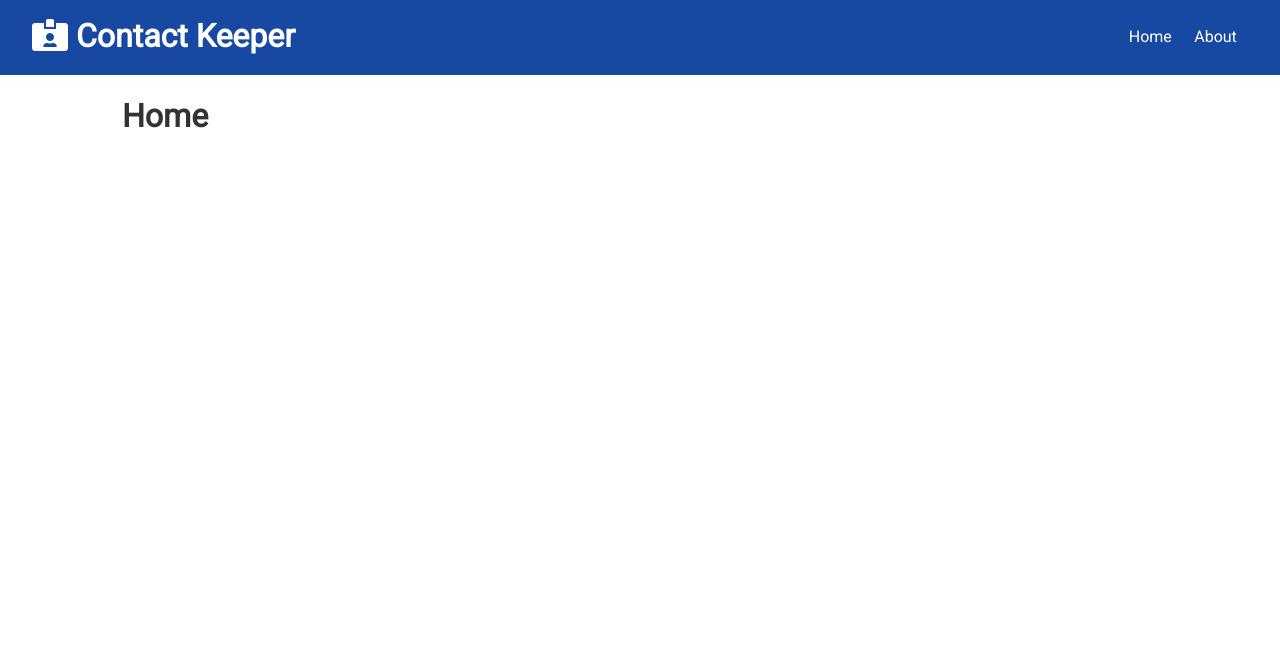
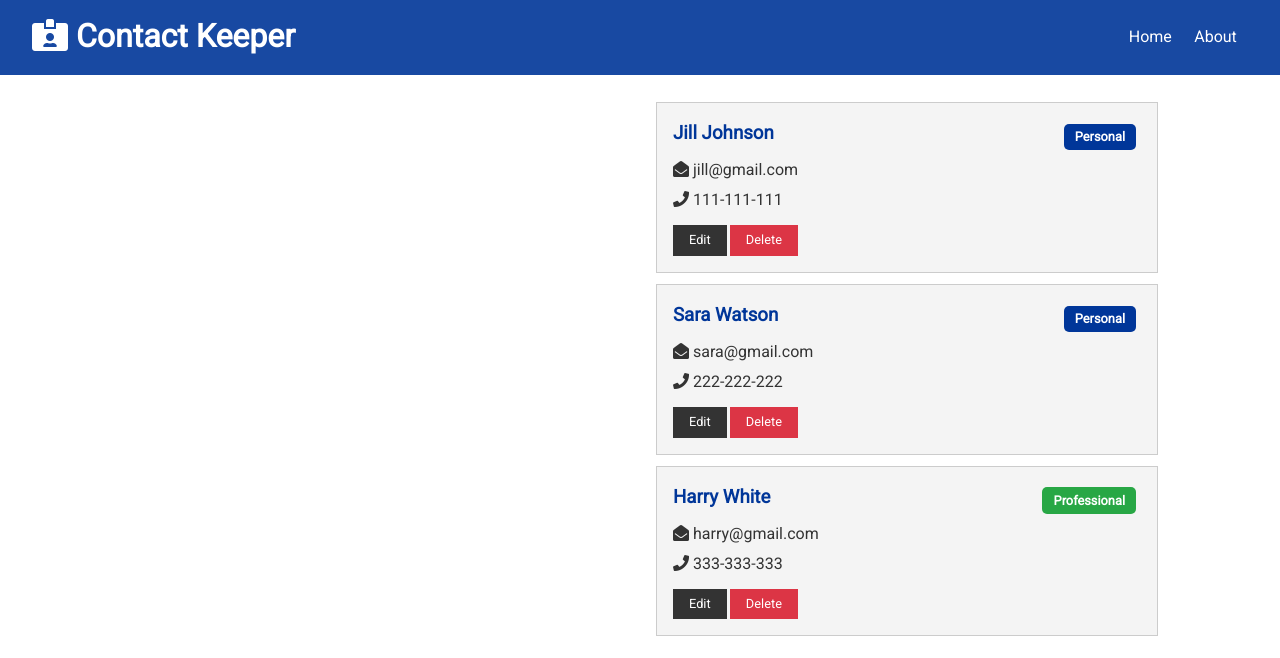
Before and after one commit to daikadai/Contactkeeper-server, a React (Create React App) app in the folder client/: page / in a window 1280 px wide. Shown: the top 658 px of the page. Built offline with nearby package versions, Linux system fonts and the light colour scheme.

Commit message:
Contacts & ContactItem Components

```diff
--- /dev/null
+++ b/client/src/components/contacts/ContactItem.js
@@ -0,0 +1,35 @@
+import React from 'react';
+import PropTypes from 'prop-types';
+
+const ContactItem = ({ contact }) => {
+  const { id, name, email, phone, type } = contact;
+  return (
+    <div className='card bg-light'>
+      <h3 className="text-primary text-left">
+        {name}{' '}
+        <span style={{ float: 'right' }} className={'badge ' + (type === 'professional' ? 'badge-success' : 'badge-primary')}>
+          {type.charAt(0).toUpperCase() + type.slice(1)}
+        </span>
+      </h3>
+      <ul className="list">
+        {email && (
+          <li>
+            <i className="fas fa-envelope-open"></i> {email}
+          </li>)}
+        {phone && (
+          <li>
+            <i className="fas fa-phone"></i> {phone}
+          </li>)}
+      </ul>
+      <p>
+        <button className="btn btn-dark btn-sm">Edit</button>
+        <button className="btn btn-danger btn-sm">Delete</button>
+      </p>
+    </div>
+  )
+}
+
+ContactItem.propTypes = {
+  contact: PropTypes.object.isRequired
+}
+export default ContactItem;
--- /dev/null
+++ b/client/src/components/contacts/Contacts.js
@@ -0,0 +1,18 @@
+import React, { useContext, Fragment } from 'react';
+import ContactContext from '../../context/contact/contactContext';
+import ContactItem from './ContactItem';
+
+const Contacts = () => {
+  const contactContext = useContext(ContactContext);
+
+  const { contacts } = contactContext;
+  return (
+    <Fragment>
+      {contacts.map(contact => (
+        <ContactItem contact={contact} key={contact.id} />
+      ))}
+    </Fragment>
+  )
+}
+
+export default Contacts
--- a/client/src/components/pages/Home.js
+++ b/client/src/components/pages/Home.js
@@ -1,9 +1,15 @@
 import React from 'react'
+import Contacts from '../contacts/Contacts'
 
 const Home = () => {
   return (
-    <div>
-      <h1>Home</h1>
+    <div className="grid-2">
+      <div>
+        {/* ContactForm */}
+      </div>
+      <div>
+        <Contacts />
+      </div>
     </div>
   )
 }
```
